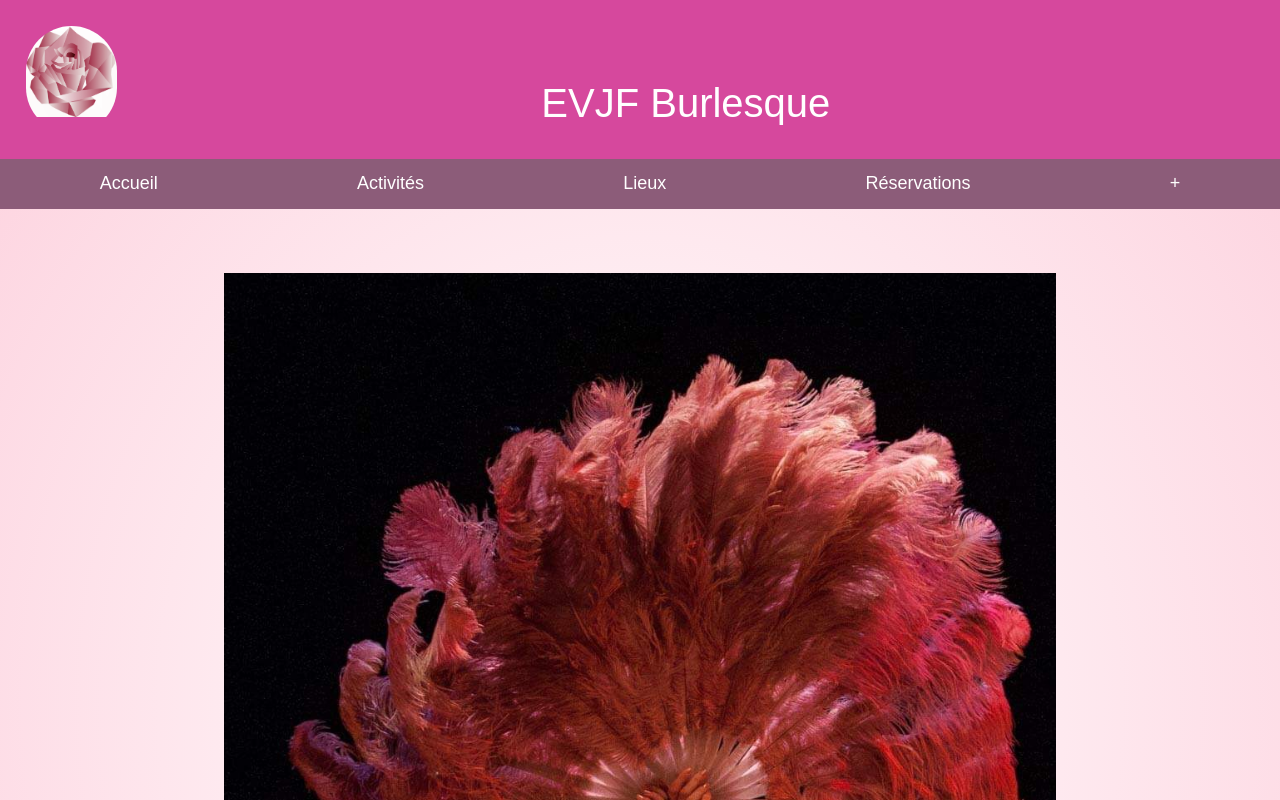
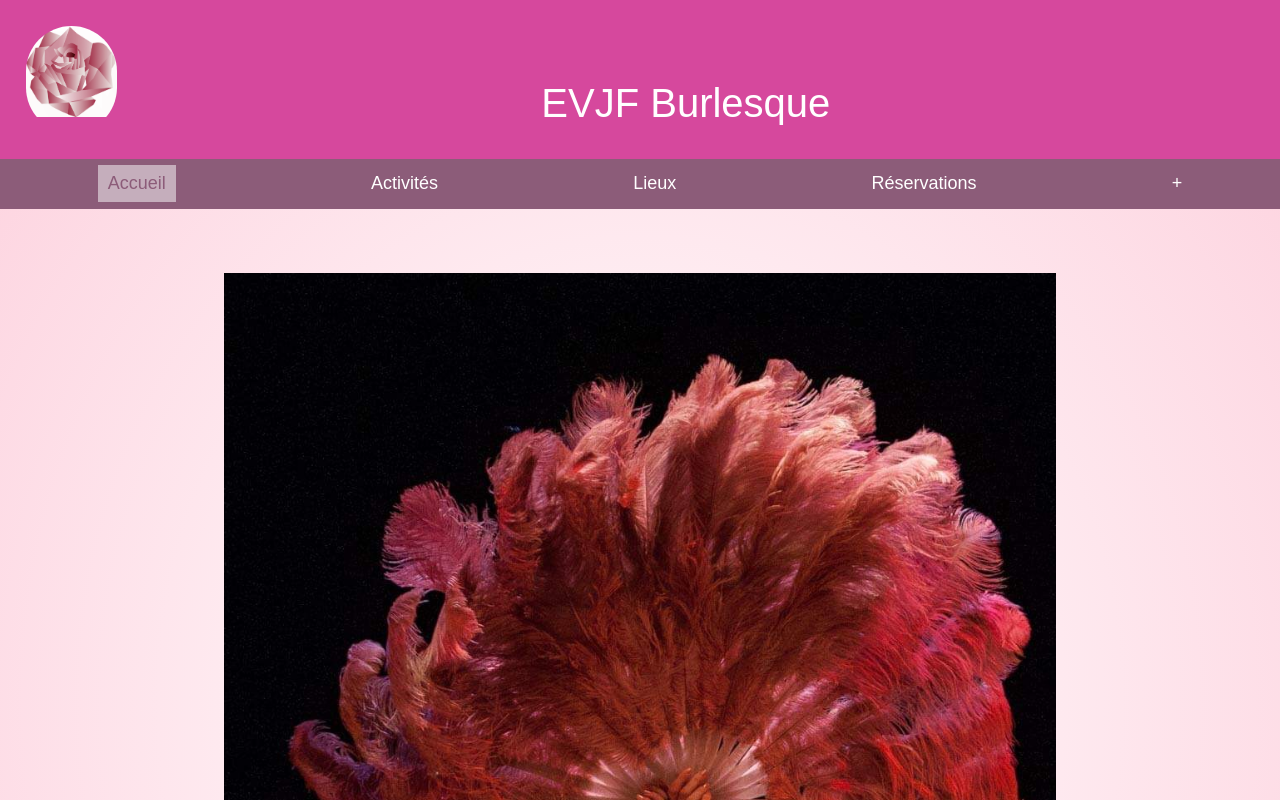
Before and after one commit to MyleneM49/P3-evjf, a Next.js app: page / in a window 1280 px wide. In both pictures the pointer is over the link "Accueil". Shown: the top 800 px of the page. Built offline with nearby package versions, Linux system fonts and the light colour scheme; a web font is replaced by a local one.

Commit message:
ajout hover a

```diff
--- a/styles/globals.css
+++ b/styles/globals.css
@@ -17,6 +17,13 @@ a {
   text-decoration: none;
 }
 
+a:hover {
+  color: #8c5c79;
+  background-color: white;
+  opacity: 0.5;
+  padding: 5px 10px;
+}
+
 * {
   box-sizing: border-box;
 }
```
